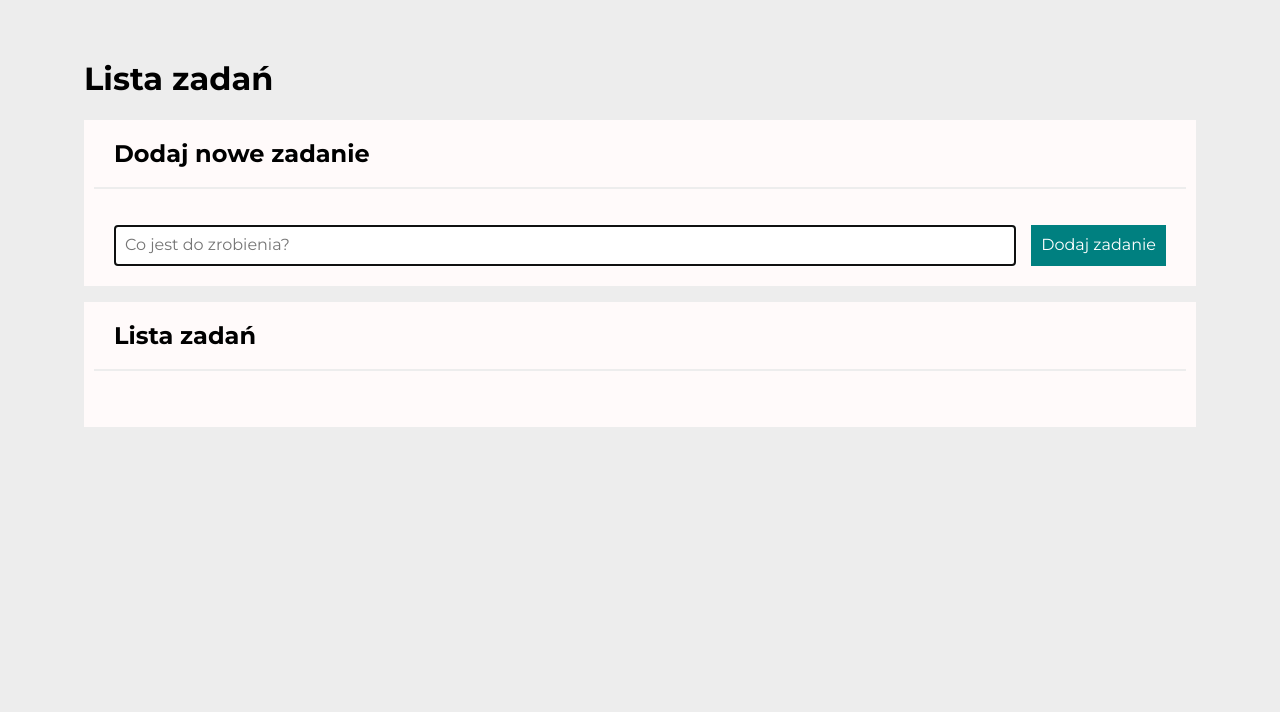
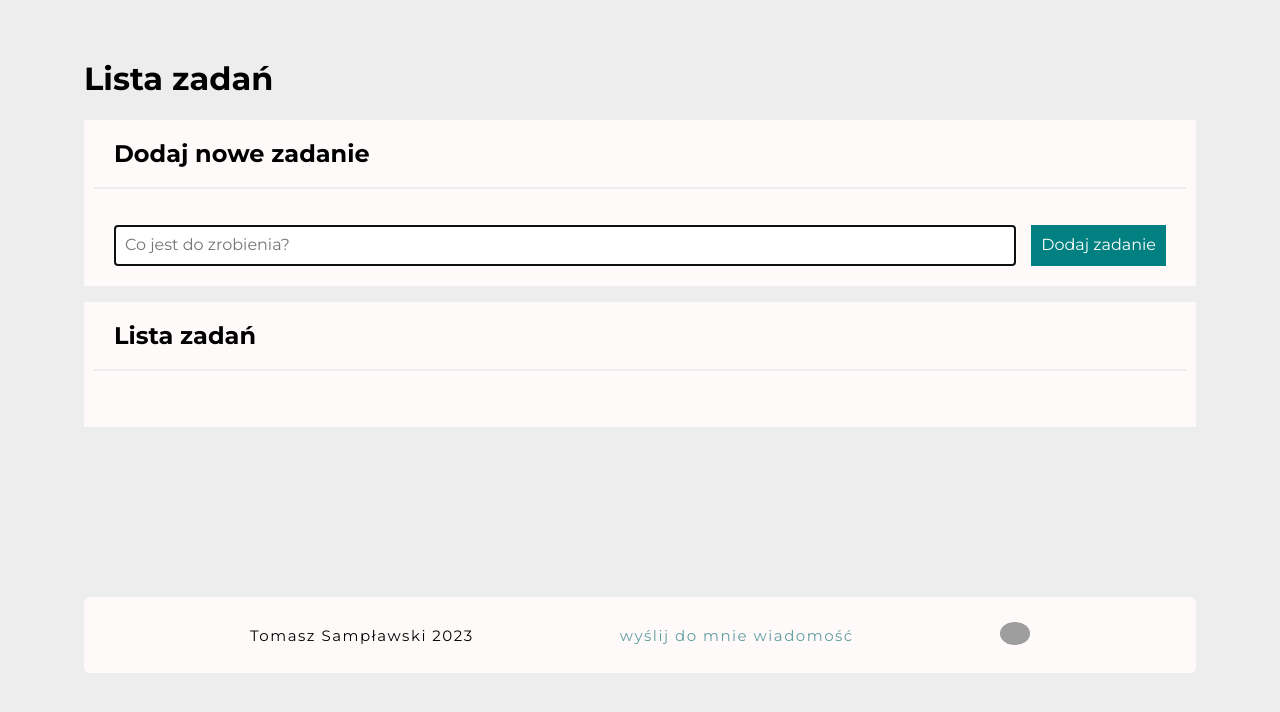
Before and after one commit to samplawski/simple-to-do-list, a plain HTML site: page index.html in a window 1280 px wide. Drawn offline with nearby package versions, Linux system fonts and the light colour scheme; grey boxes are pictures that could not be loaded.

Commit message:
footer added

```diff
--- /dev/null
+++ b/css/footer.css
@@ -0,0 +1,38 @@
+.footer {
+
+    overflow-x: auto;
+    background-color: hsl(0, 100%, 99%);
+    margin: 170px auto 10px;
+    padding: 10px 20px;
+    display: flex;
+    justify-content: space-evenly;
+    align-items: center;
+    align-self: flex-end;
+    border-radius: 6px;
+    text-align: center;
+    font-size: 15px;
+    letter-spacing: 0.1em;
+}
+
+
+.footer__link {
+    color: hsl(182, 25%, 50%);
+    text-decoration: none;
+}
+
+.footer__link:hover {
+    color: hsl(182, 25%, 35%);
+    border-bottom: 1px solid;
+    outline: none;
+}
+
+.footer__link--git {
+    max-width: 30px;
+    max-height: 30px;
+    border-radius: 50%;
+}
+
+.footer__link--git:hover {
+    text-decoration: none;
+    border-bottom: none;
+}
--- a/index.html
+++ b/index.html
@@ -26,6 +26,7 @@
     <link href="css/style.css" rel="stylesheet" />
     <link href="css/form.css" rel="stylesheet" />
     <link href="css/tasksList.css" rel="stylesheet" />
+    <link href="css/footer.css" rel="stylesheet" />
 
     <title>to-do list</title>
   </head>
@@ -50,5 +51,30 @@
       <h2 class="tasksList__heading">Lista zadań</h2>
       <ul class="js-tasks tasksList__box"></ul>
     </div>
+
+    <footer class="footer">
+      <p class="footer__name">Tomasz Sampławski 2023</p>
+      <p>
+        <a
+          class="footer__link"
+          href="mailto:tsamplawski@gmail.com"
+          title="tworzy wiadomość zaadresowaną do mnie"
+          >wyślij do mnie wiadomość</a
+        >
+      </p>
+      <p>
+        <a
+          href="https://github.com/samplawski/simple-to-do-list"
+          title="otwiera stronę projektu na GitHub"
+          rel="noreferrer noopener"
+          target="_blank"
+          ><img
+            class="footer__link footer__link--git"
+            src="https://github.githubassets.com/images/modules/logos_page/GitHub-Mark.png"
+            alt="GitHub-icon"
+          />
+        </a>
+      </p>
+    </footer>
   </body>
 </html>
```
